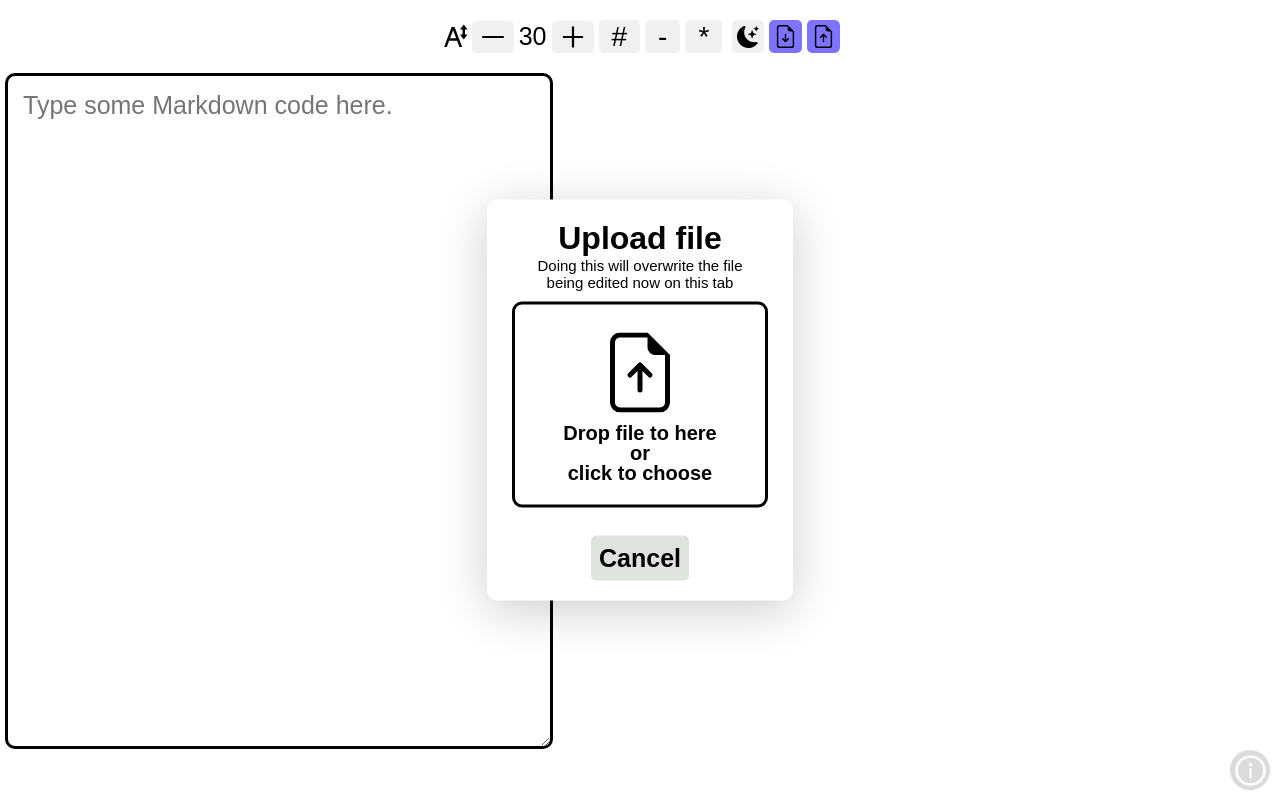
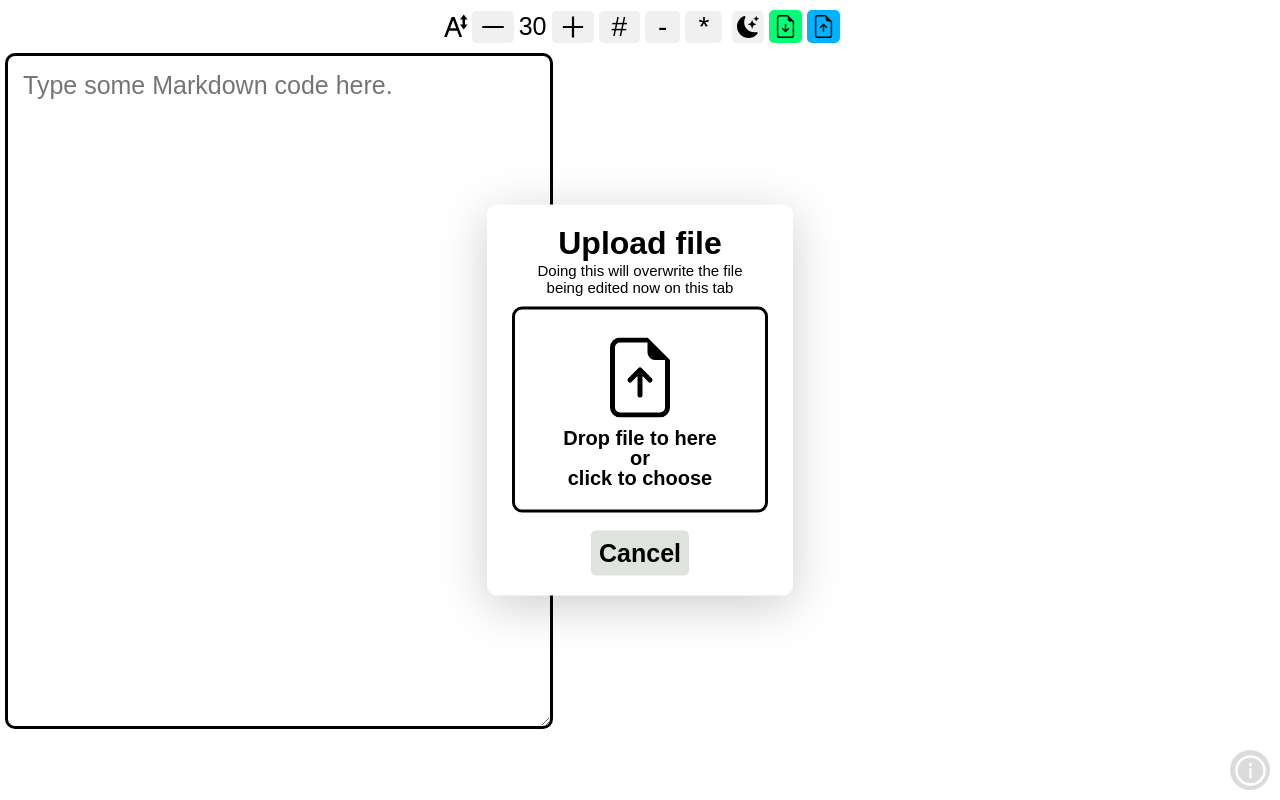
Before and after one commit to chenelias/Burnmd, a React (Create React App) app: page / in a window 1280 px wide. Both pictures are taken after a click on the button 823 px from the left and 36 px from the top of the page. Built offline with nearby package versions, Linux system fonts and the light colour scheme.

Commit message:
update uload file btn

```diff
--- a/src/components/Nav.jsx
+++ b/src/components/Nav.jsx
@@ -19,7 +19,6 @@ function Nav(props) {
         var outputy = y === '' ? 'README' : y
         setfilename(outputy)
     }
-    const fileupload = useRef('')
     const bodystyle = document.querySelector('body')
     const renameinput = document.querySelector('input')
     const textareainput = document.querySelector('textarea')
@@ -28,8 +27,7 @@ function Nav(props) {
     var setcolormodetext = togglecolormode ? '#fff' : '#000'
     const [downloadwindow, setdownloadwindow] = useState(false)
     const [uploadwindow, setuploadwindow] = useState(false)
-    const [filename, setfilename] = useState('')
-    const [overwrite, setoverwrite] = useState(false)
+    const [filename, setfilename] = useState('README')
     function add() {
         props.settogglemdfontsize((prevCount) => (prevCount < 70 ? prevCount + 5 : prevCount + 0))
     }
@@ -80,11 +78,11 @@ function Nav(props) {
             },
         })
     }
-    //Uploadfile
     function handleUpload(event) {
         var file = event.target.files[0]
         var reader = new FileReader()
         reader.onload = (e) => {
+            // textareainput.value += ' '
             let resultx = e.target.result
             props.setmdinput(resultx)
             textareainput.value = resultx
@@ -111,7 +109,6 @@ function Nav(props) {
                 </h4>
                 <div className="uploadbox">
                     <input
-                        ref={fileupload}
                         name="file"
                         type="file"
                         title="Upload File"
@@ -127,17 +124,16 @@ function Nav(props) {
                             or
                             <br />
                             click to choose
-                            <br />
                         </h5>
                     </h6>
                 </div>
                 <div className="downloadinput-btn-div" style={{ display: 'flex' }}>
-                    {/* <button onClick={handleUpload} className="downloadinput-btn1" style={{ marginRight: 10 }}>
+                    {/* <button className="downloadinput-btn1" style={{ marginRight: 10 }}>
                         Upload
                     </button> */}
                     <button
-                        style={{ marginLeft: 'auto', marginRight: 'auto', marginTop: '20px' }}
                         onClick={() => setuploadwindow(false)}
+                        style={{ marginLeft: 'auto', marginRight: 'auto' ,marginTop:'10px'}}
                         className="downloadinput-btn2"
                     >
                         Cancel
@@ -163,7 +159,6 @@ function Nav(props) {
                     </button>
                 </div>
             </div>
-            <div className="toolsnav">
             <div className="nav-togglesize">
                 <p className="react-icon">
                     <BiFontSize />
@@ -199,7 +194,6 @@ function Nav(props) {
                 {<BsFileEarmarkArrowUp />}
             </Button>
         </div>
-        </div>
     )
 }
 
--- a/src/index.css
+++ b/src/index.css
@@ -174,7 +174,7 @@ body {
 }
 
 .download-btn {
-  background-color: #7e73ff;
+  background-color: #00ff73;
   border-radius: 5px;
   font-size: 23px;
   border: none;
@@ -189,7 +189,7 @@ body {
 }
 
 .download-btn:hover {
-  background-color: #a199ff;
+  background-color: #00b04f;
 }
 
 .rename-input {
@@ -297,7 +297,16 @@ body {
   z-index: 10;
 }
 
+.download-btn.update {
+  background-color: #00b3ff !important;
+}
+
+.download-btn.update:hover {
+  background-color: #0086bf !important;
+}
+
 .updatefile {
+
   /* background-color: #0f960b !important; */
   height: 200px;
   width: 250px;
```
Lines whose indentation alone changed are shown as unchanged.
